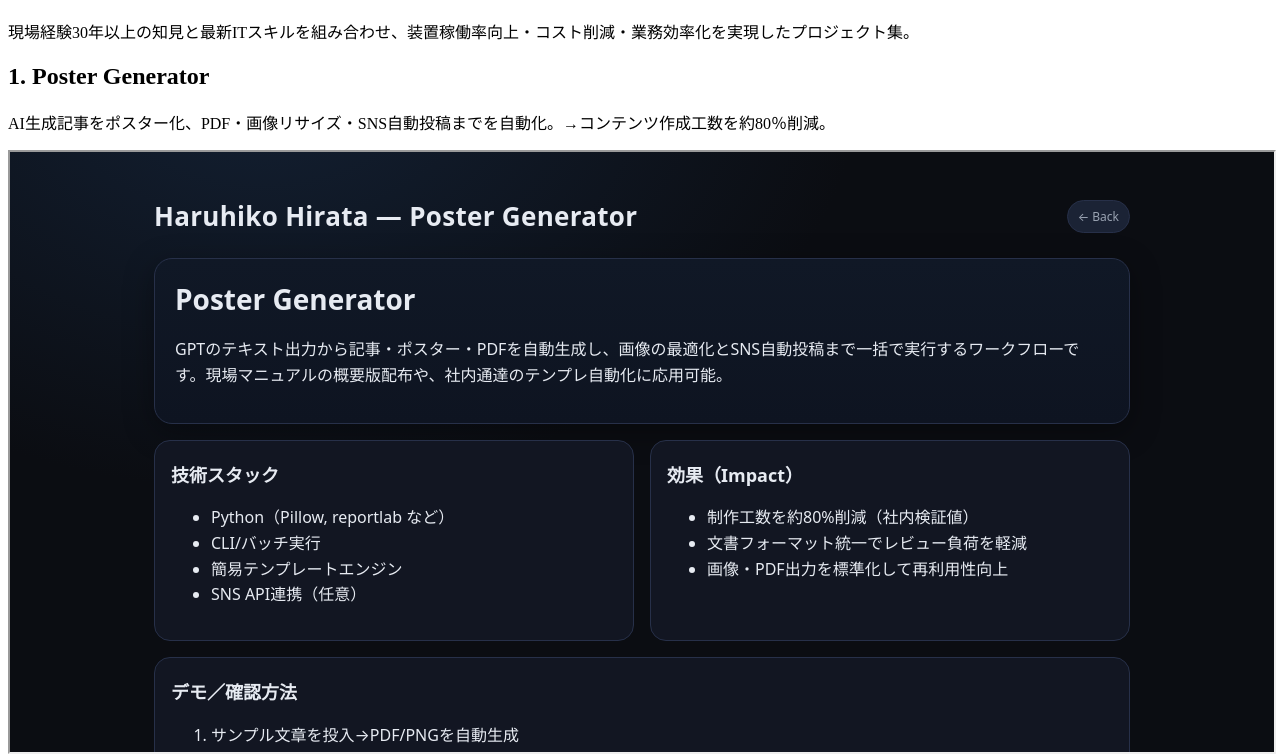
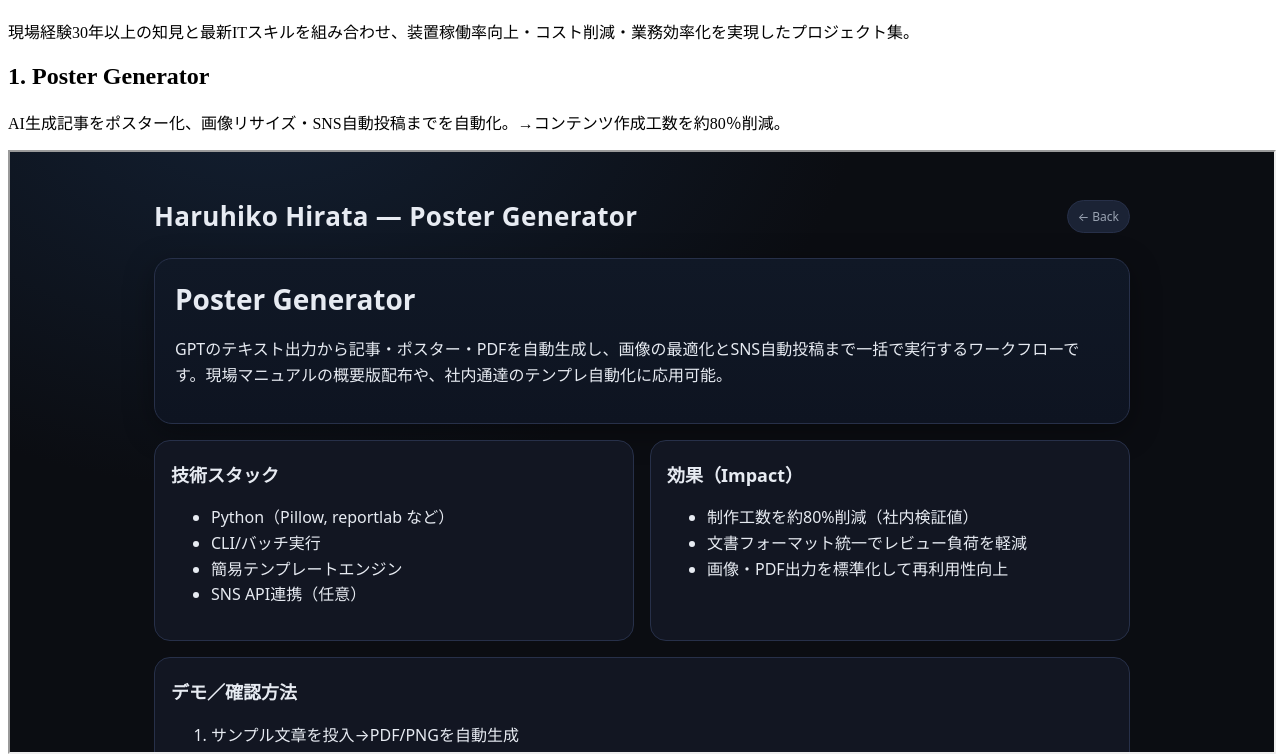
Before and after one commit to hirata-haruhiko/hirata-portfolio, a plain HTML site: page index.html in a window 1280 px wide. Shown: the part 70-826 px from the top of the page. Drawn offline with Linux system fonts and the light colour scheme.

Commit message:
Update index.html

```diff
--- a/index.html
+++ b/index.html
@@ -9,7 +9,7 @@
   <p>現場経験30年以上の知見と最新ITスキルを組み合わせ、装置稼働率向上・コスト削減・業務効率化を実現したプロジェクト集。</p>
 
   <h2>1. Poster Generator</h2>
-  <p>AI生成記事をポスター化、PDF・画像リサイズ・SNS自動投稿までを自動化。→コンテンツ作成工数を約80％削減。</p>
+  <p>AI生成記事をポスター化、画像リサイズ・SNS自動投稿までを自動化。→コンテンツ作成工数を約80％削減。</p>
   <iframe src="poster-generator.html" width="100%" height="600px"></iframe>
 
   <h2>2. AutoReaction</h2>
```
